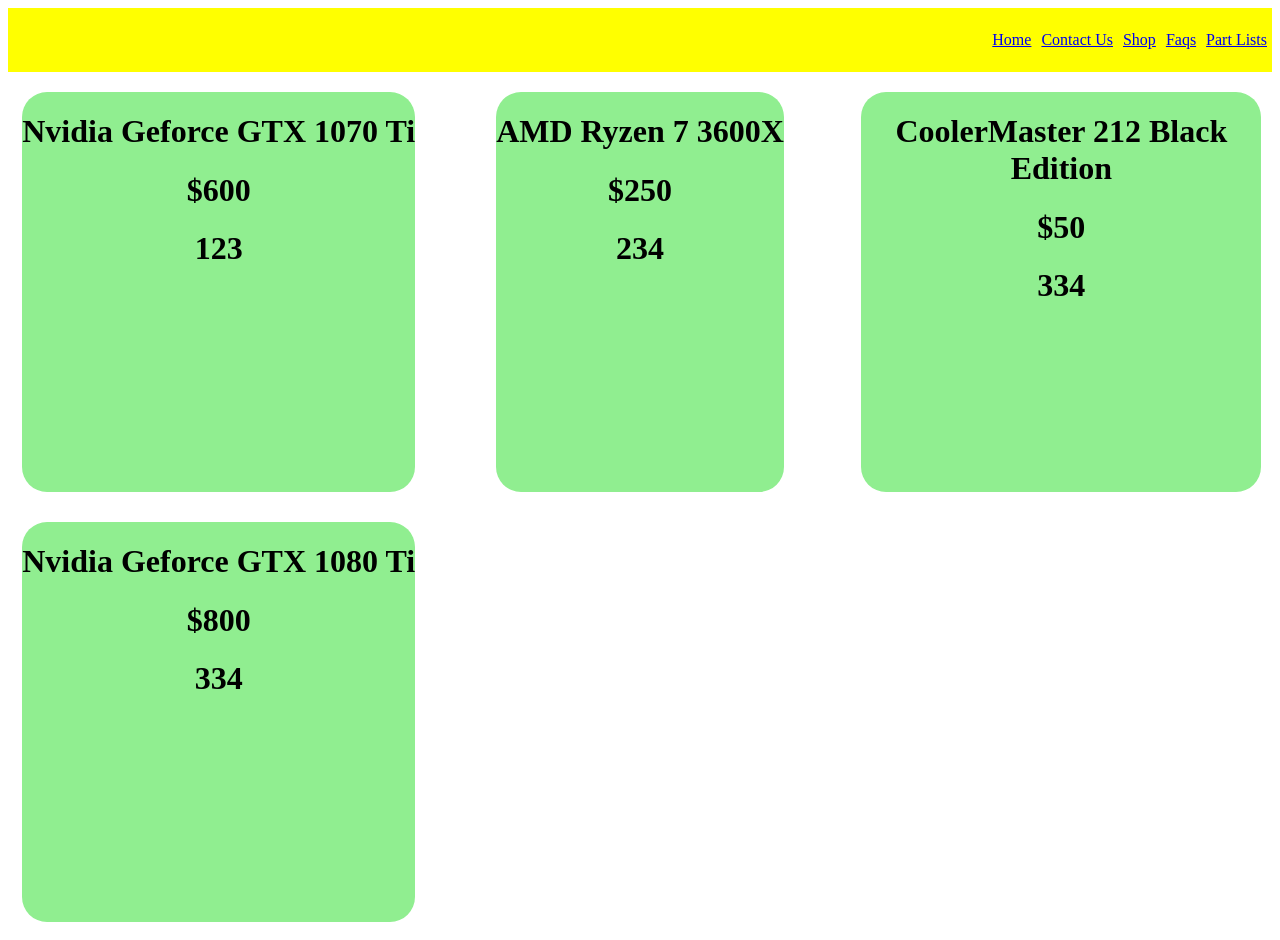
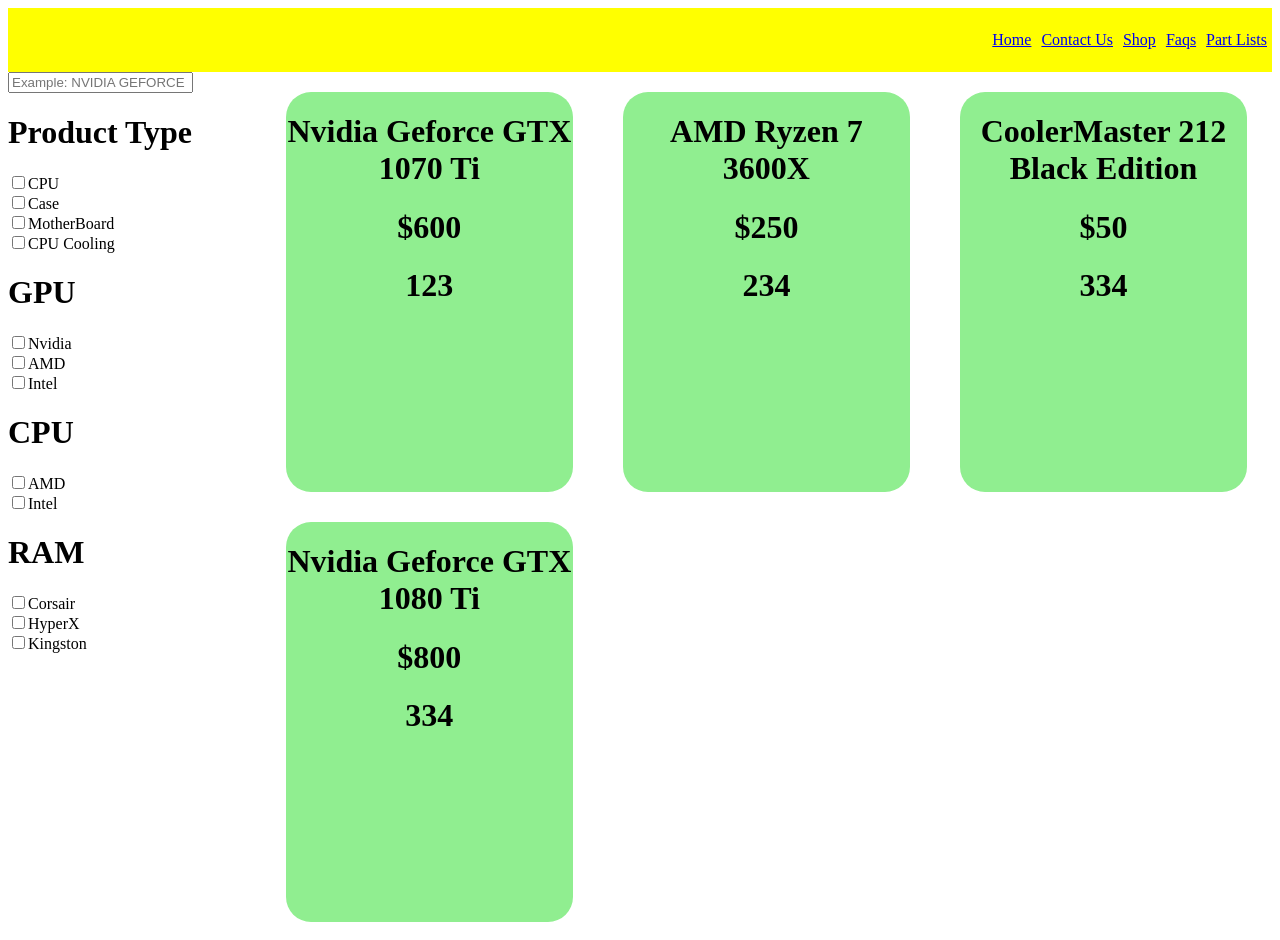
Before and after one commit to novin997/React-Firebase, a React (Create React App) app in the folder react-firebase/: page /shop in a window 1280 px wide. Built offline with nearby package versions, Linux system fonts and the light colour scheme; a web font is replaced by a local one.

Commit message:
add filter box

```diff
--- /dev/null
+++ b/react-firebase/src/CheckBox.js
@@ -0,0 +1,10 @@
+import React from 'react'
+
+export default function CheckBox({name}) {
+    return (
+        <div>
+            <input type="checkbox" id={name}/>
+            <label for={name}>{name}</label>
+        </div>
+    )
+}
--- /dev/null
+++ b/react-firebase/src/Filter.js
@@ -0,0 +1,32 @@
+import React from 'react'
+import CheckBox from "./CheckBox"
+
+export default function Filter() {
+    const filterSytle = {
+        display:"block"
+    };
+
+    return (
+        <div className="filterContainer">
+            <form action="">
+                <input style={filterSytle} type="text" placeholder="Example: NVIDIA GEFORCE RTX2080 TI"/>
+                <h1>Product Type</h1>
+                    <CheckBox name="CPU"/>
+                    <CheckBox name="Case"/>
+                    <CheckBox name="MotherBoard"/>
+                    <CheckBox name="CPU Cooling"/>
+                <h1>GPU</h1>
+                    <CheckBox name="Nvidia"/>
+                    <CheckBox name="AMD"/>
+                    <CheckBox name="Intel"/>
+                <h1>CPU</h1>
+                    <CheckBox name="AMD"/>
+                    <CheckBox name="Intel"/>
+                <h1>RAM</h1>
+                    <CheckBox name="Corsair"/>
+                    <CheckBox name="HyperX"/>
+                    <CheckBox name="Kingston"/>
+            </form>
+        </div>
+    )
+}
--- a/react-firebase/src/Shop.css
+++ b/react-firebase/src/Shop.css
@@ -1,7 +1,9 @@
 .items
 {
+    align-content: center;
+    justify-content: center;
     display: grid;
-    grid-template-columns: repeat(3,1fr);
+    grid-template-columns: repeat(3,minmax(0,1fr));
     min-height: 20vw;
     text-align: center;
 }
@@ -10,7 +12,24 @@
 {
     background-color: lightgreen;
     height: 400px;
-    max-width: 400px;
+    width: 85%;
     border-radius: 25px;
     margin:20px auto 10px auto;
 }
+
+.itemsContainer
+{
+    width: 80%;
+    display: flex;
+}
+
+.shop
+{
+    display:flex;
+}
+
+.filterContainer
+{
+    display:flex;
+    width:20%;
+}
--- a/react-firebase/src/Shop.js
+++ b/react-firebase/src/Shop.js
@@ -1,6 +1,8 @@
 import React from 'react'
 import Item from "./Item";
+import Filter from "./Filter"
 import "./Shop.css";
+
 
 export default function Shop() {
     const items = [
@@ -27,6 +29,9 @@ export default function Shop() {
     ];
 
     return(
+        <div className="shop">
+            <Filter />
+            <div className="itemsContainer">
                 <div className="items">
                     {
                         items.map((item)=>
@@ -34,5 +39,7 @@ export default function Shop() {
                         )
                     }
                 </div>
+            </div>
+        </div>
     )
 }
```
Lines whose indentation alone changed are shown as unchanged.
